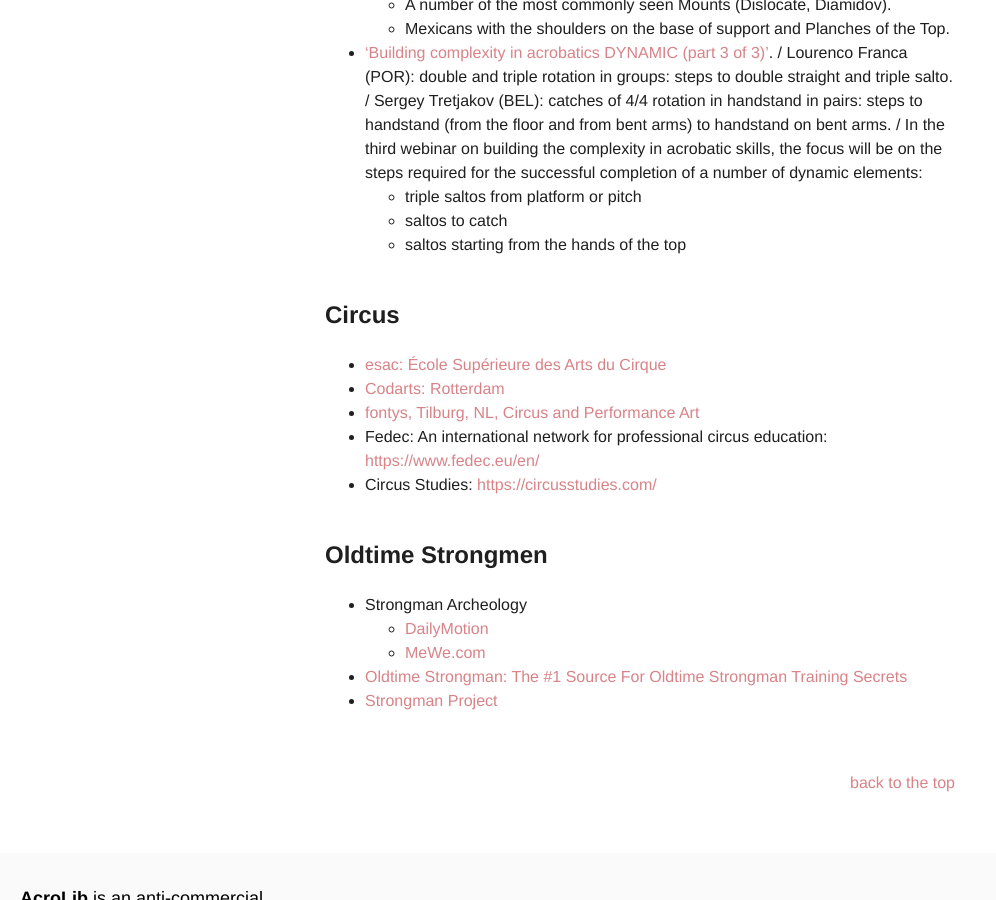
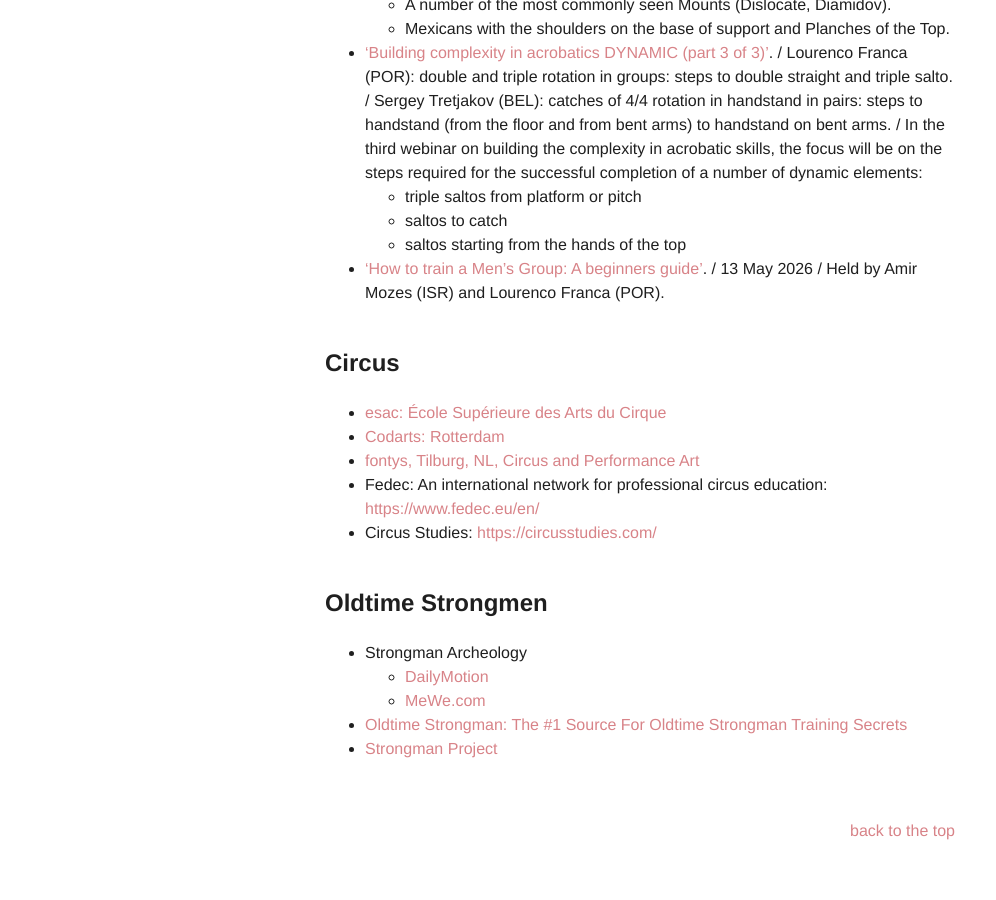
Before and after one commit to floshin/acrolib, a Jekyll site: the page built from links.md, in a window 1280 px wide and 900 px high, scrolled down 1571 px. Shown: the whole window, without its empty margins (0-996 px from the left). Built offline with Jekyll 4.4.1, drawn with Linux system fonts in a browser that asks for light colours; our own code applies the rules of GitHub Pages for plain Markdown files.

Commit message:
Update links.md

```diff
--- a/links.md
+++ b/links.md
@@ -52,7 +52,7 @@
   * saltos to catch
   * saltos starting from the hands of the top
 
-
+* ['How to train a Men’s Group: A beginners guide'](https://m.youtube.com/watch?v=vVjGY5DPQMQ&feature=youtu.be). / 13 May 2026 / Held by Amir Mozes (ISR) and Lourenco Franca (POR).
 
 
 
```
